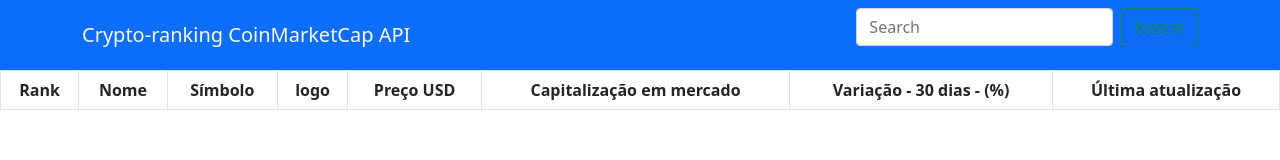
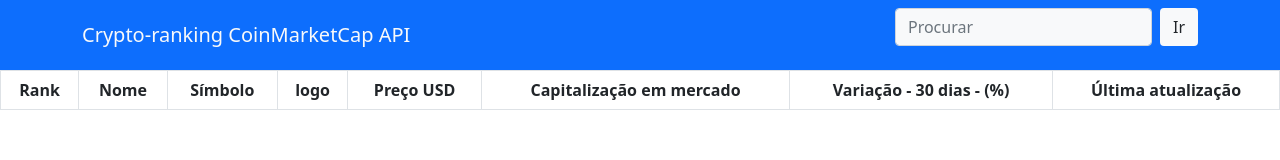
Before and after one commit to samTenorio/crypto-ranking, a plain HTML site: page index.html in a window 1280 px wide. Drawn offline with nearby package versions, Linux system fonts and the light colour scheme; no server answers.

Commit message:
alterações bootstrap

```diff
--- a/index.html
+++ b/index.html
@@ -19,9 +19,9 @@
       <div class="container">
         <a class="navbar-brand text-light" href="#">Crypto-ranking CoinMarketCap API</a>
 
-        <form class="d-flex text-light">
-          <input class="form-control me-2" type="search" placeholder="Search" aria-label="Search">
-          <button class="btn btn-outline-success" type="submit">buscar</button>
+        <form class="d-flex text-l">
+          <input class="form-control me-2 bg-light color" type="search" placeholder="Procurar" aria-label="Search">
+          <button class="btn btn-outline bg-light color" type="submit">Ir</button>
         </form>
       </div>
     </nav>
```
